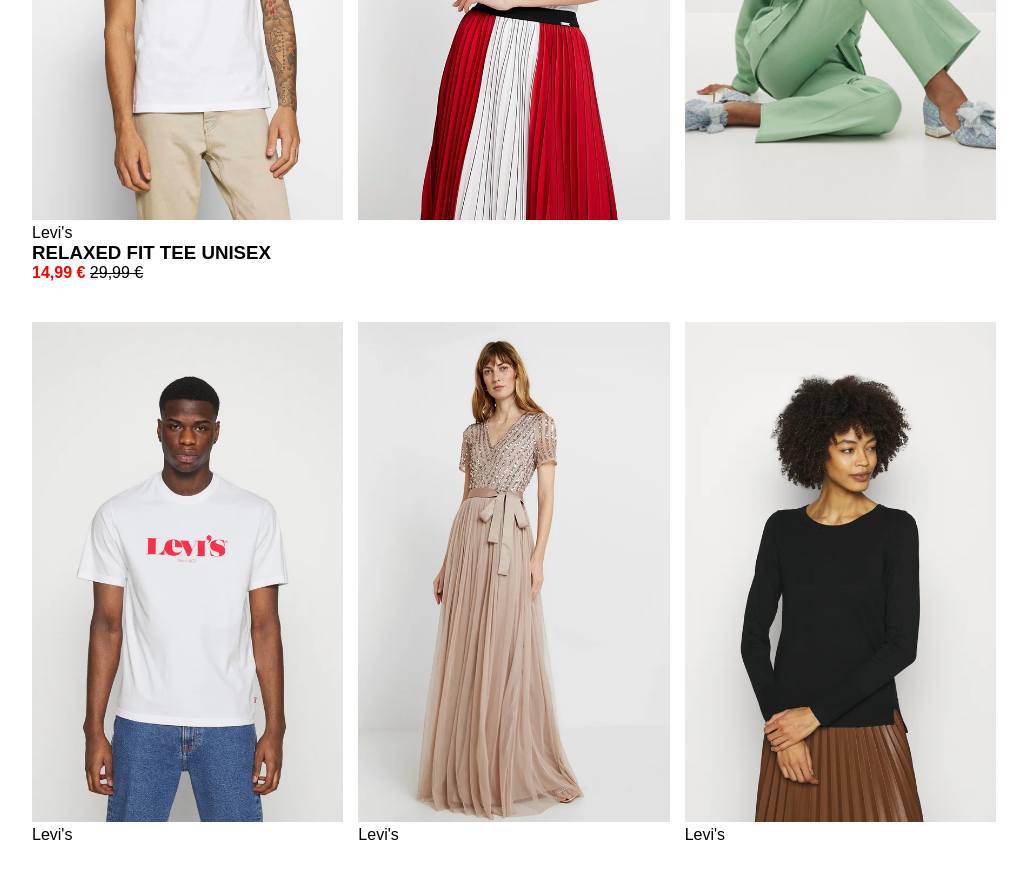
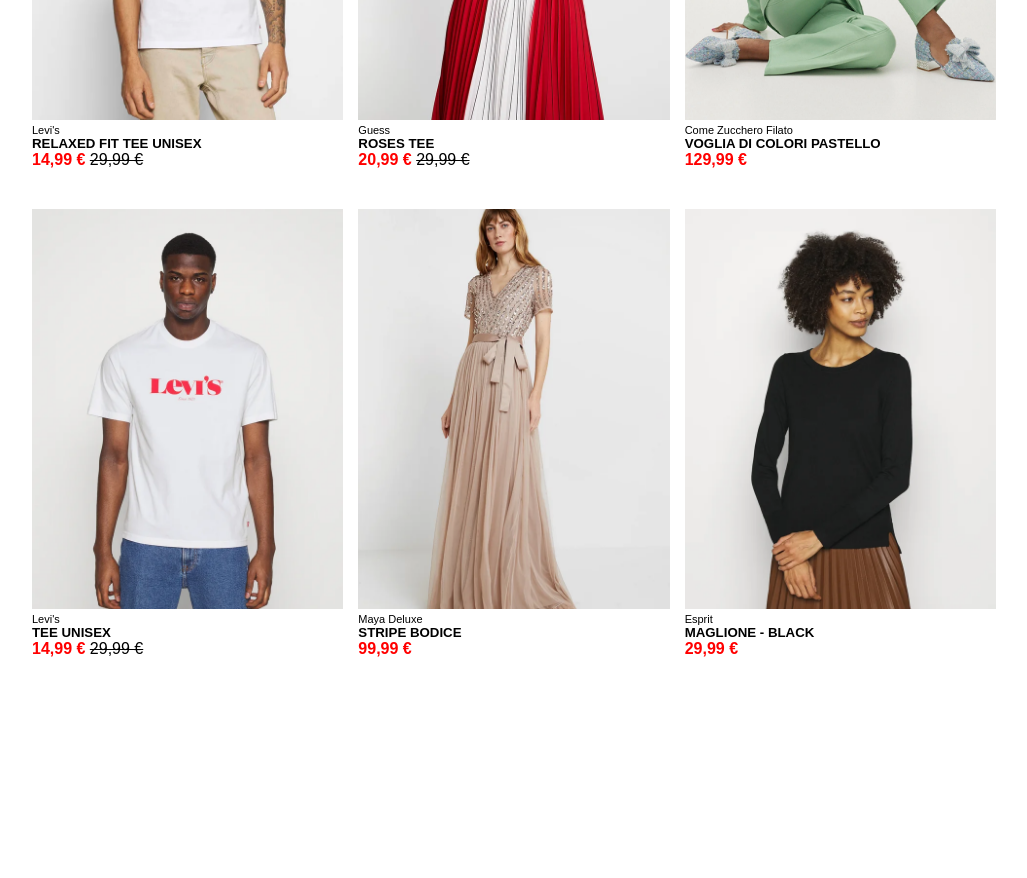
Before and after one commit to andrea-nuzzo/html-css-boolando, a plain HTML site: page index.html in a window 1280 px wide. Shown: the part 320-1198 px from the top of the page, without its empty margins (96-1123 px from the left). After the commit the page ends 1018 px from the top, so only its background shows below. Drawn offline with Linux system fonts and the light colour scheme.

Commit message:
html css - formatted text

```diff
--- a/css/style.css
+++ b/css/style.css
@@ -41,13 +41,13 @@
 
 .front{
     width: 100%;
-    height: 500px;
+    height: 400px;
     object-fit: cover;
 }
 
 .back{
     width: 100%;
-    height: 500px;
+    height: 400px;
     object-fit: cover;
     display: none;
 }
@@ -60,9 +60,10 @@
     display: inline-block;
 }
 
+/* *** parte del testo sotto le immagini *** */
 
 .brand{
-    font-size: 16px;
+    font-size: 11px;
 }
 
 .current-price{
--- a/index.html
+++ b/index.html
@@ -29,7 +29,7 @@
                         Levi's
                     </div>
                     <div class="article-description">
-                        <h3>relaxed fit tee unisex</h3>
+                        <h5>relaxed fit tee unisex</h5>
                     </div>
                     <div class="price">
                         <div class="current-price">
@@ -39,8 +39,36 @@
                     </div>
 
                 </div>
-                <div class="box-text"></div>
-                <div class="box-text"></div>
+                <div class="box-text">
+                    <div class="brand">
+                        Guess
+                    </div>
+                    <div class="article-description">
+                        <h5>roses tee</h5>
+                    </div>
+                    <div class="price">
+                        <div class="current-price">
+                            <strong>20,99 &euro;</strong>
+                            <span class="original-price">29,99 &euro;</span>
+                        </div>
+                    </div>
+
+                </div>
+                <div class="box-text">
+                    <div class="brand">
+                        Come Zucchero Filato
+                    </div>
+                    <div class="article-description">
+                        <h5>voglia di colori pastello</h5>
+                    </div>
+                    <div class="price">
+                        <div class="current-price">
+                            <strong>129,99 &euro;</strong>
+                            <span class="original-price"></span>
+                        </div>
+                    </div>
+
+                </div>
             </div>
         </div>
 
@@ -59,9 +87,48 @@
             </div>
 
             <div class="row-text clearfix">
-                <div class="box-text">Levi's</div>
-                <div class="box-text">Levi's</div>
-                <div class="box-text">Levi's</div>
+                <div class="box-text">
+                    <div class="brand">
+                        Levi's
+                    </div>
+                    <div class="article-description">
+                        <h5>tee unisex</h5>
+                    </div>
+                    <div class="price">
+                        <div class="current-price">
+                            <strong>14,99 &euro;</strong>
+                            <span class="original-price">29,99 &euro;</span>
+                        </div>
+                    </div>
+                </div>
+                <div class="box-text">
+                    <div class="brand">
+                        Maya Deluxe
+                    </div>
+                    <div class="article-description">
+                        <h5>stripe bodice</h5>
+                    </div>
+                    <div class="price">
+                        <div class="current-price">
+                            <strong>99,99 &euro;</strong>
+                            <span class="original-price"></span>
+                        </div>
+                    </div>
+                </div>
+                <div class="box-text">
+                    <div class="brand">
+                        Esprit
+                    </div>
+                    <div class="article-description">
+                        <h5>maglione - black</h5>
+                    </div>
+                    <div class="price">
+                        <div class="current-price">
+                            <strong>29,99 &euro;</strong>
+                            <span class="original-price"></span>
+                        </div>
+                    </div>
+                </div>
             </div>
         </div>
 </body>
```
